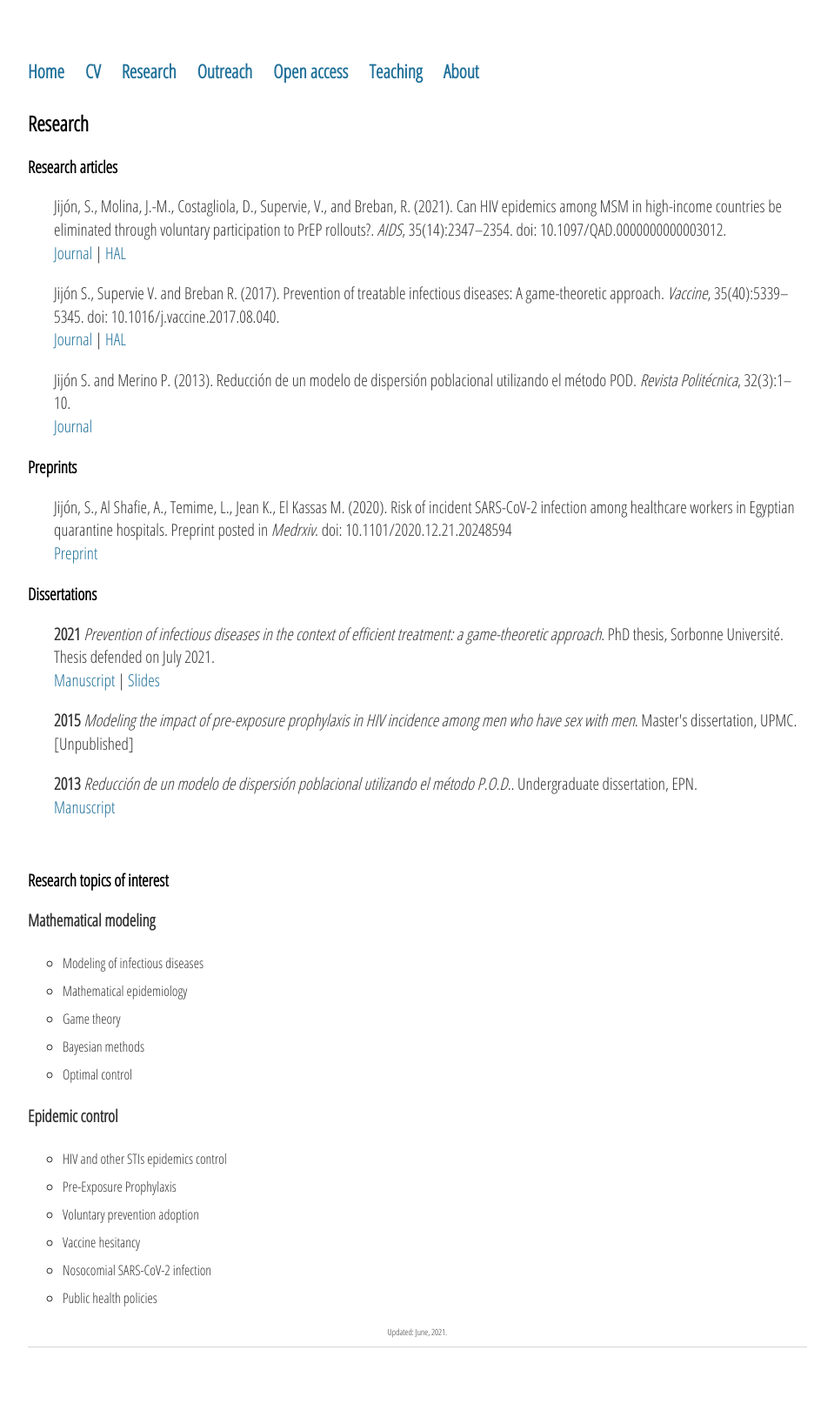
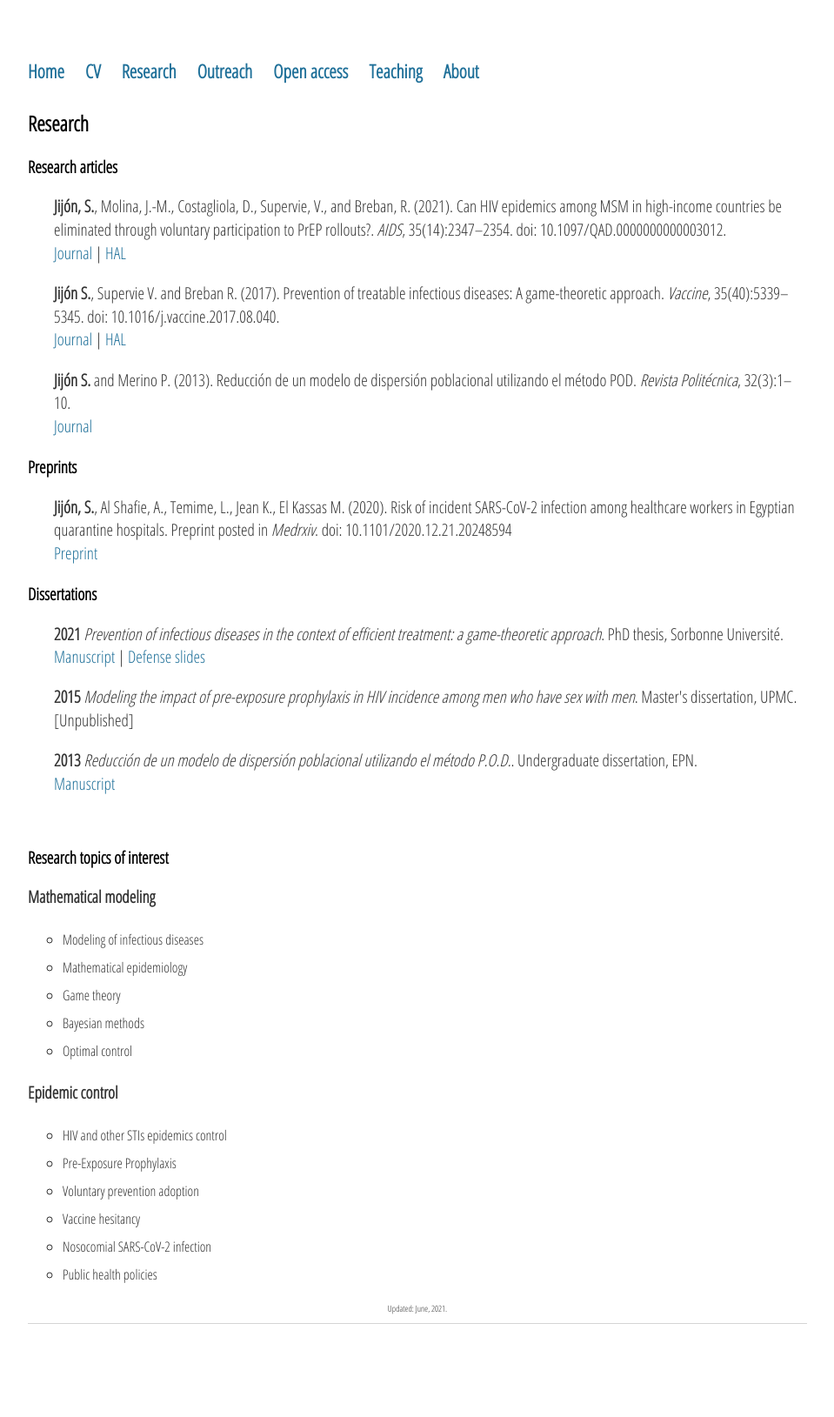
Before and after one commit to sjijon/sjijon.github.io, a Jekyll site: the page built from research.html, in a window 1280 px wide. Shown: the whole page at 87% size, without its empty margins (160-1119 px from the left). Built offline with Jekyll 4.4.1, drawn with Linux system fonts in a browser that asks for light colours; nearby versions of some CDN libraries; after the commit the page ends 1602 px from its top, so only the background shows below that.

Commit message:
Bold name

```diff
--- a/research.html
+++ b/research.html
@@ -5,28 +5,32 @@ title: Research
 <div class="blurb">
 	<h2>Research</h2>
 	<h3>Research articles</h3>
-	<p style="padding-left:30px;">Jijón, S., Molina, J.-M., Costagliola, D., Supervie, V., and Breban, R. (2021).
+	<p style="padding-left:30px;">
+		 <strong>Jijón, S.</strong>, Molina, J.-M., Costagliola, D., Supervie, V., and Breban, R. (2021).
 		 Can HIV epidemics among MSM in high-income countries be eliminated through voluntary participation to PrEP rollouts?.
 		 <em>AIDS</em>, 35(14):2347–2354. doi: 10.1097/QAD.0000000000003012.
 		 <br>
 		 <a href="https://journals.lww.com/aidsonline/Abstract/2021/11150/Can_HIV_epidemics_among_MSM_be_eliminated_through.12.aspx" target="_blank">Journal</a> |
 		 <a href="https://hal.archives-ouvertes.fr/hal-03287483" target="_blank">HAL</a>
 	</p>
-	<p style="padding-left:30px;">Jijón S., Supervie V. and Breban R. (2017).
+	<p style="padding-left:30px;">
+		<strong>Jijón S.</strong>, Supervie V. and Breban R. (2017).
 		Prevention of treatable infectious diseases: A game-theoretic approach.
 		 <em>Vaccine</em>, 35(40):5339–5345. doi: 10.1016/j.vaccine.2017.08.040.
 		 <br>
 		 <a href="https://www.sciencedirect.com/science/article/pii/S0264410X17311283" target="_blank">Journal</a> |
 		 <a href="https://hal.archives-ouvertes.fr/pasteur-01634523" target="_blank">HAL</a>
 	</p>
-	<p style="padding-left:30px;">Jijón S. and Merino P. (2013).
+	<p style="padding-left:30px;">
+		<strong>Jijón S.</strong> and Merino P. (2013).
 		Reducción de un modelo de dispersión poblacional utilizando el método POD.
 		<em>Revista Politécnica</em>, 32(3):1–10.
 		<br>
 		<a href="https://revistapolitecnica.epn.edu.ec/ojs2/index.php/revista_politecnica2/article/view/66" target="_blank">Journal</a>
 	</p>
 	<h3>Preprints</h3>
-	<p style="padding-left:30px;">Jijón, S., Al Shafie, A., Temime, L., Jean K., El Kassas M. (2020).
+	<p style="padding-left:30px;">
+		<strong>Jijón, S.</strong>, Al Shafie, A., Temime, L., Jean K., El Kassas M. (2020).
 		Risk of incident SARS-CoV-2 infection among healthcare workers in Egyptian quarantine hospitals.
 		Preprint posted in <em>Medrxiv</em>. doi: 10.1101/2020.12.21.20248594
 		<br>
@@ -37,14 +41,16 @@ title: Research
 	<p style="padding-left:30px;">
 		<strong>2021</strong> <em>Prevention of infectious diseases in the context
 			of efficient treatment: a game-theoretic approach</em>. PhD thesis,
-			Sorbonne Université. Thesis defended on July 2021.
+			Sorbonne Université.
 			<br>
  		 <a href="https://theses.fr/s267442" target="_blank">Manuscript</a> |
- 		 <a href="https://github.com/sjijon/sjijon.github.io/raw/master/documents/DiaposSoutenanceThese_Handout.pdf" target="_blank">Slides</a>
+ 		 <a href="https://github.com/sjijon/sjijon.github.io/raw/master/documents/DiaposSoutenanceThese_Handout.pdf" target="_blank">Defense slides</a>
 	</p>
 	<p style="padding-left:30px;">
 		<strong>2015</strong> <em>Modeling the impact of pre-exposure prophylaxis in HIV incidence among
-			men who have sex with men</em>. Master's dissertation, UPMC.[Unpublished]
+			men who have sex with men</em>. Master's dissertation, UPMC.
+			<br>
+			[Unpublished]
 	</p>
 	<p style="padding-left:30px;">
 		<strong>2013</strong> <em>Reducción de un modelo de dispersión poblacional utilizando el método P.O.D.</em>.
```
